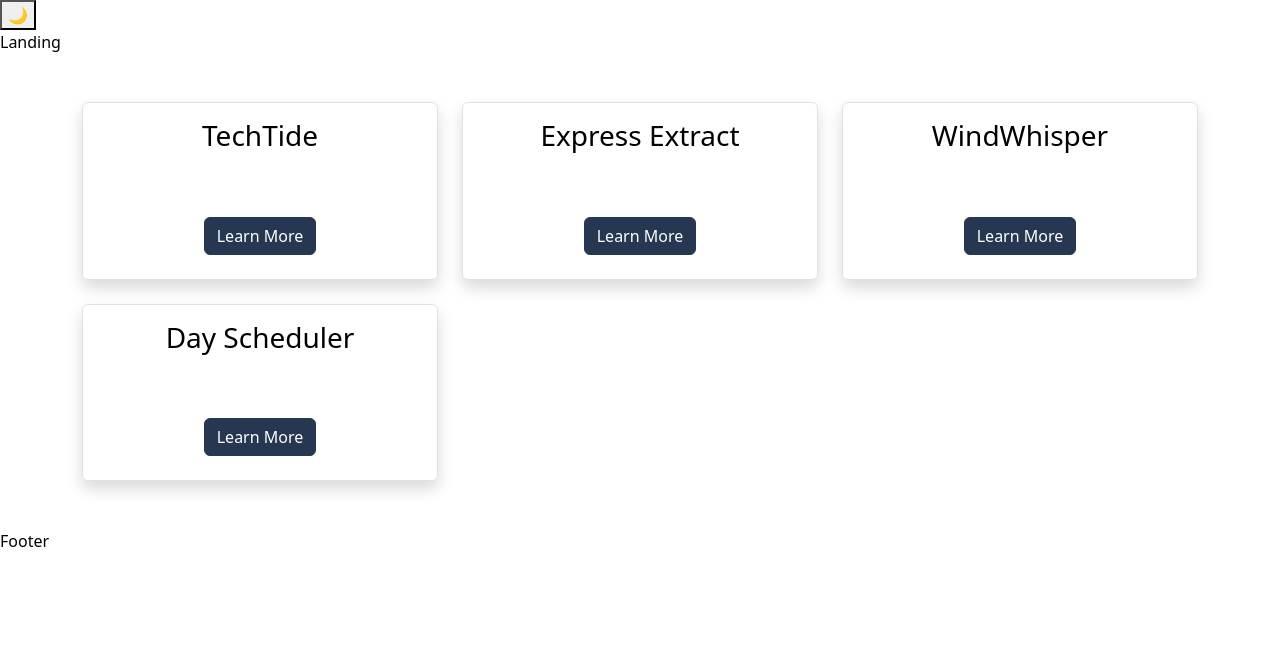
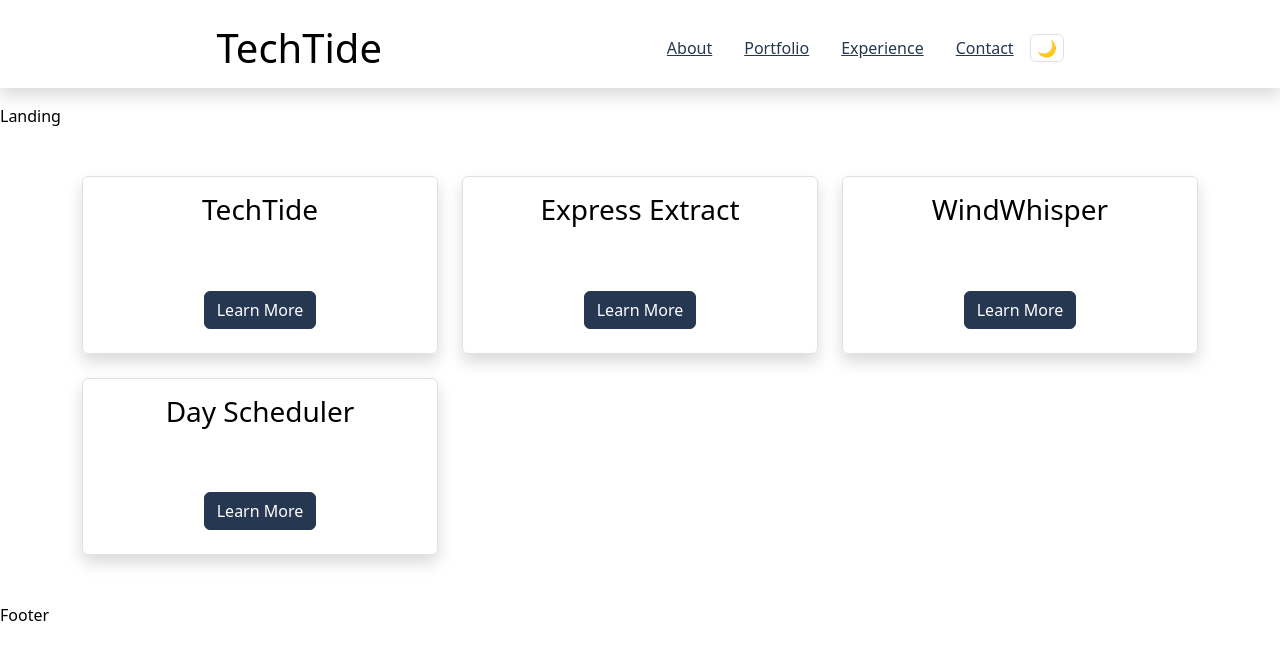
Before and after one commit to xJuanPablo/TechTide, a React (Create React App) app in the folder client/: page / in a window 1280 px wide. Shown: the top 660 px of the page. Built offline with nearby package versions, Linux system fonts and the light colour scheme.

Commit message:
created basic header structure

```diff
--- a/client/src/components/Header.tsx
+++ b/client/src/components/Header.tsx
@@ -1,13 +1,30 @@
 import { useTheme } from "../hooks/useTheme";
+import { NavLinks } from "../data/NavLinks";
 
 const Header: React.FC = () => {
   const { theme, toggleTheme } = useTheme()
 
   return (
-    <header>
-      <button onClick={toggleTheme}>
-      {theme === 'light' ? '🌙' : '🌤️'}
-      </button>
+    <header className="pt-4 pb-3 mb-3 shadow">
+      <div className="container">
+        <div className="d-flex justify-content-around">
+          <h1 className="mb-0">TechTide</h1>
+          <ul className="d-none d-md-flex list-unstyled mb-0 align-items-center">
+            {NavLinks.map((link, index) => (
+              <li key={index} className="mx-3">
+                <a href={link.url}>
+                  {link.title}
+                </a>
+              </li>
+            ))}
+            <li>
+              <button onClick={toggleTheme} className="border rounded bg-transparent">
+              {theme === 'light' ? '🌙' : '🌤️'}
+              </button>
+            </li>
+          </ul>
+        </div>
+      </div>
     </header>
   )
 }
--- /dev/null
+++ b/client/src/data/NavLinks.tsx
@@ -0,0 +1,11 @@
+export type NavLinks = {
+  title: string;
+  url: string;
+};
+
+export const NavLinks: NavLinks[] = [
+  { title: "About", url: "#About" },
+  { title: "Portfolio", url: "#Portfolio" },
+  { title: "Experience", url: "#Experience" },
+  { title: "Contact", url: "#Contact" },
+];
--- a/client/src/data/Portfolio.tsx
+++ b/client/src/data/Portfolio.tsx
@@ -1,5 +1,3 @@
-import React from 'react';
-
 export type PortfolioSection = {
     title: string;
 }
```
